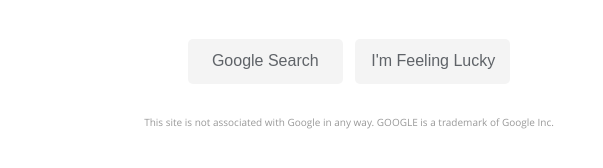
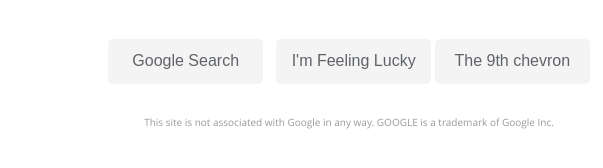
Before and after one commit to ghuntley/dockeralternative, a plain HTML site: page index.html in a window 1280 px wide. Shown: the part 408-576 px from the top of the page, 291-894 px from the left. Drawn offline with nearby package versions, Linux system fonts and the light colour scheme.

Commit message:
Update index.html

```diff
--- a/index.html
+++ b/index.html
@@ -138,6 +138,8 @@ GoSearch();
 <BR><BR>
  <input id='search-submit' onclick='window.location.href="https://nix.dev/"' myrel='localize[search_button]' type='button' value='Google Search' />&nbsp;&nbsp;
         <input id='lucky' onclick='window.location.href="https://github.com/gitpod-io/template-nix"' rel='localize[lucky_button]' type='button' value="I'm Feeling Lucky" />
+        <input id='9-chevron' onclick='window.location.href="https://t.co/ovcYjkSPu5"' rel='localize[lucky_button]' type='button' value="The 9th chevron" />
+
       </div></div></CENTER>
 
 
```
